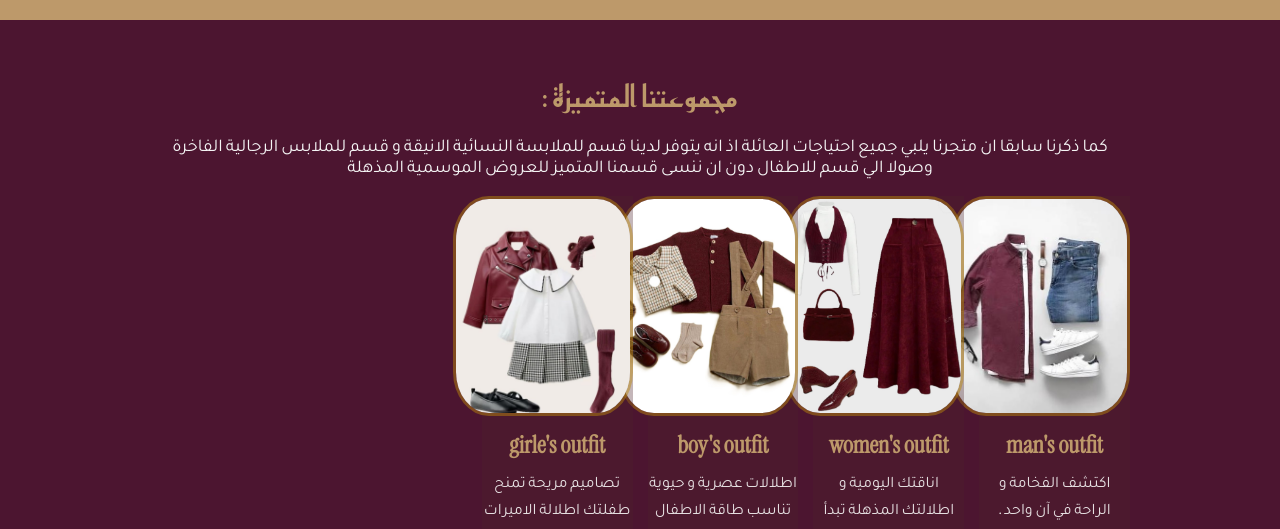
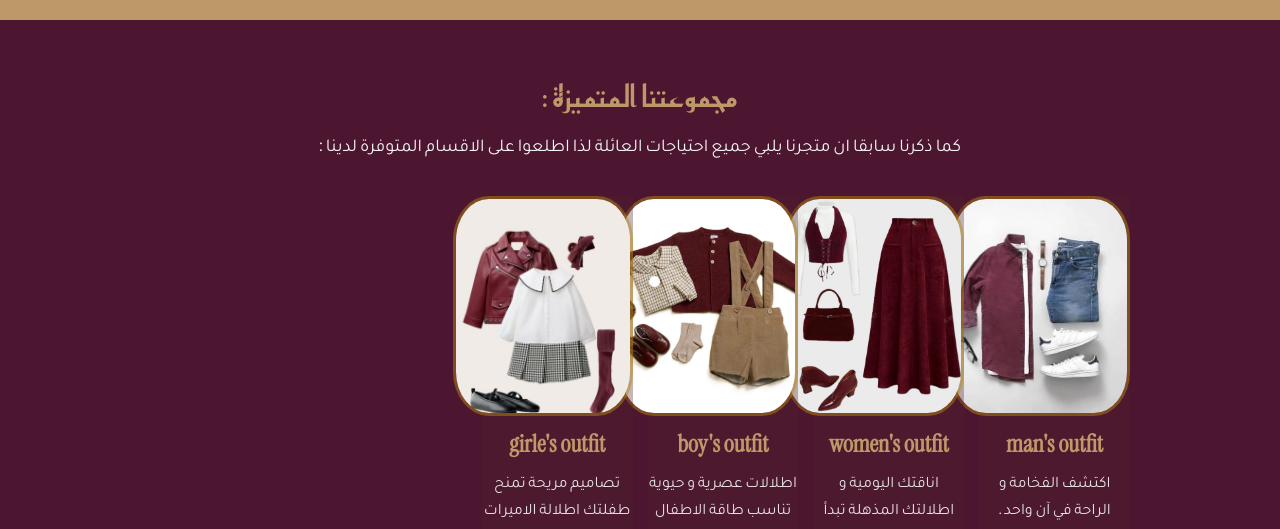
Before and after one commit to hazamiz/project1, a plain HTML site: page index.html in a window 1280 px wide. Shown: the part 1800-2329 px from the top of the page. Drawn offline with Linux system fonts and the light colour scheme; a web font is replaced by a local one.

Commit message:
Add files via upload

```diff
--- a/css/style.css
+++ b/css/style.css
@@ -753,6 +753,7 @@ header .container nav ul li a:hover {
 .collection .section-desc {
 
     color: whitesmoke;
+    margin-bottom: 40px;
 
 }
 
@@ -1583,3 +1584,7 @@ footer .container a::after {
 .btn-whatsapp i {
     font-size: 30px;
 }
+ script {
+    max-width: 768px;
+    width: 100%;
+}
--- a/index.html
+++ b/index.html
@@ -196,9 +196,12 @@
             <h2 class="section-title" style=" font-family: 'reem kufi'; font-weight: 500;letter-spacing: 0.5px;">
                 مجموعتنا
                 المتميزة :</h2>
-            <p class="section-desc">كما ذكرنا سابقا ان متجرنا يلبي جميع احتياجات العائلة اذ انه يتوفر
+            <p class="section-desc">كما ذكرنا سابقا ان متجرنا يلبي جميع احتياجات العائلة
+                لذا اطلعوا على الاقسام المتوفرة لدينا :
+<!--
+                اذ انه يتوفر
                 لدينا قسم للملابسة النسائية الانيقة و قسم للملابس الرجالية الفاخرة وصولا الي قسم للاطفال دون
-                ان ننسى قسمنا المتميز للعروض الموسمية المذهلة
+                ان ننسى قسمنا المتميز للعروض الموسمية المذهلة -->
             </p>
 
             <div class="all-collection">
```
